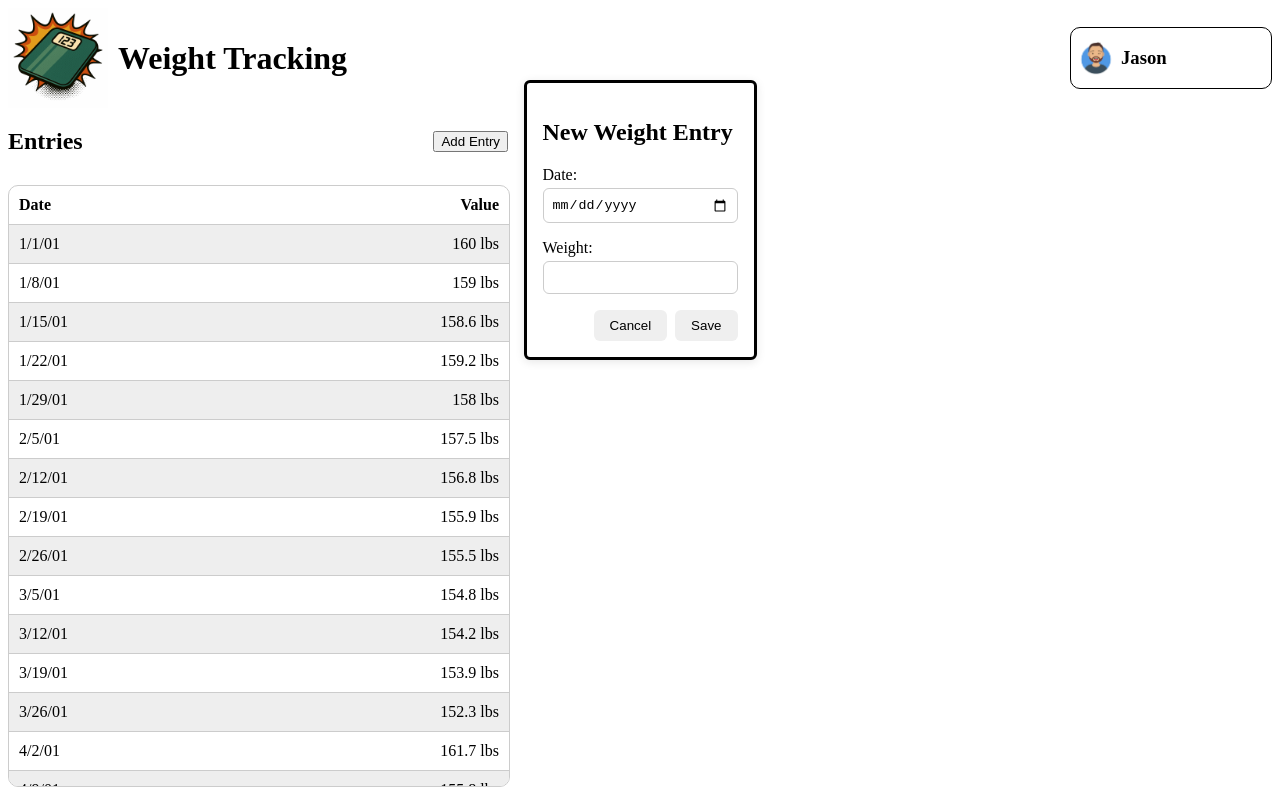
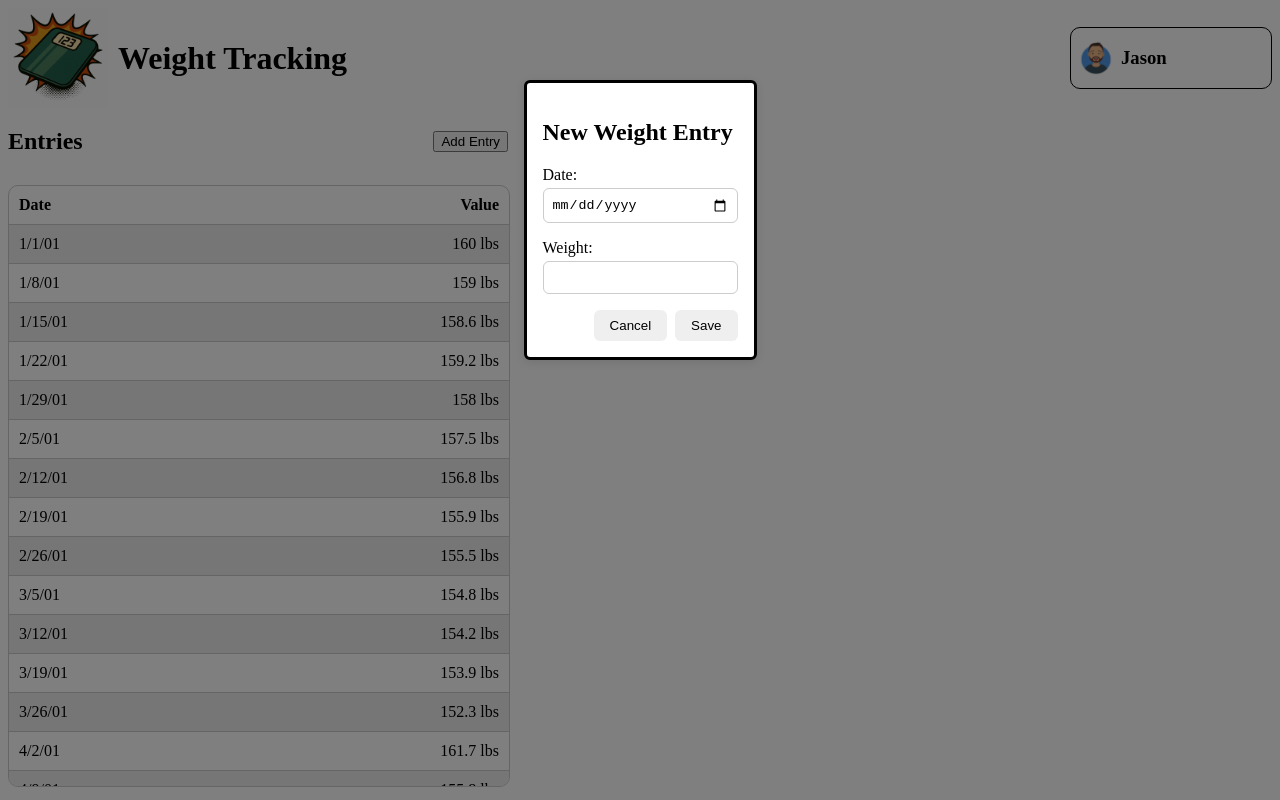
Before and after one commit to Floresj4/weight-tracking, an Angular app in the folder weight-tracking-ui/: page / in a window 1280 px wide. Both pictures are taken after a click on the button "Add Entry". Built offline with nearby package versions, Linux system fonts and the light colour scheme.

Commit message:
add backdrop

```diff
--- a/weight-tracking-ui/src/app/weight-entries/weight-entry-new/weight-entry-new.html
+++ b/weight-tracking-ui/src/app/weight-entries/weight-entry-new/weight-entry-new.html
@@ -1,4 +1,4 @@
-<section>
+<div class="backdrop" (click)="onClose()"></div>
 <dialog open>
     <form>
         <div class="input-container">
@@ -17,5 +17,3 @@
         </div>
     </form>
 </dialog>
-
-</section>
```
Lines whose indentation alone changed are shown as unchanged.
